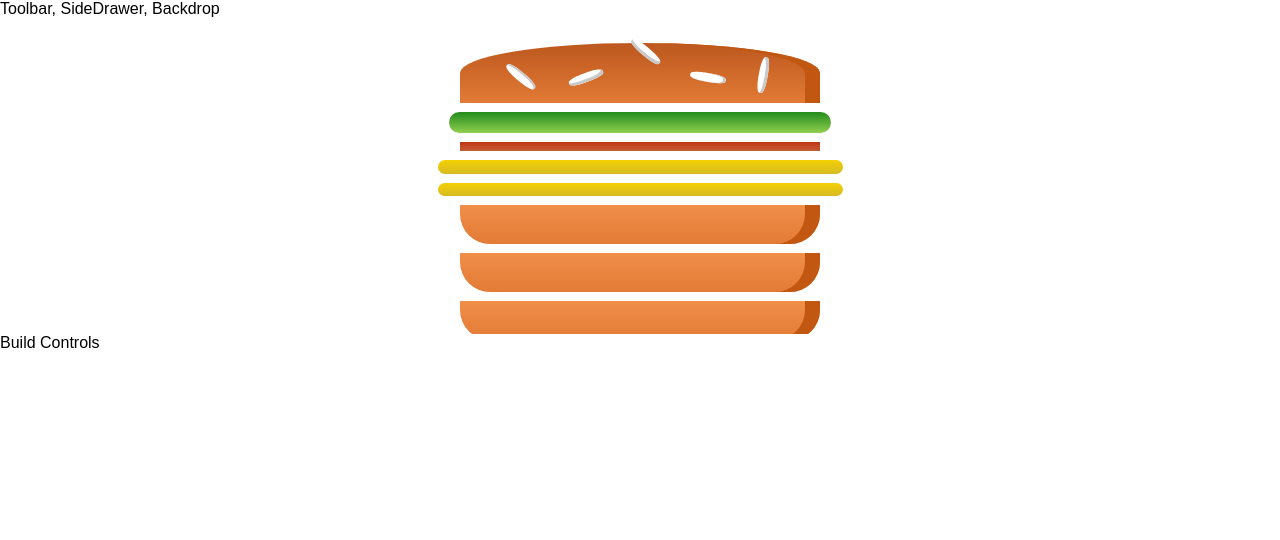
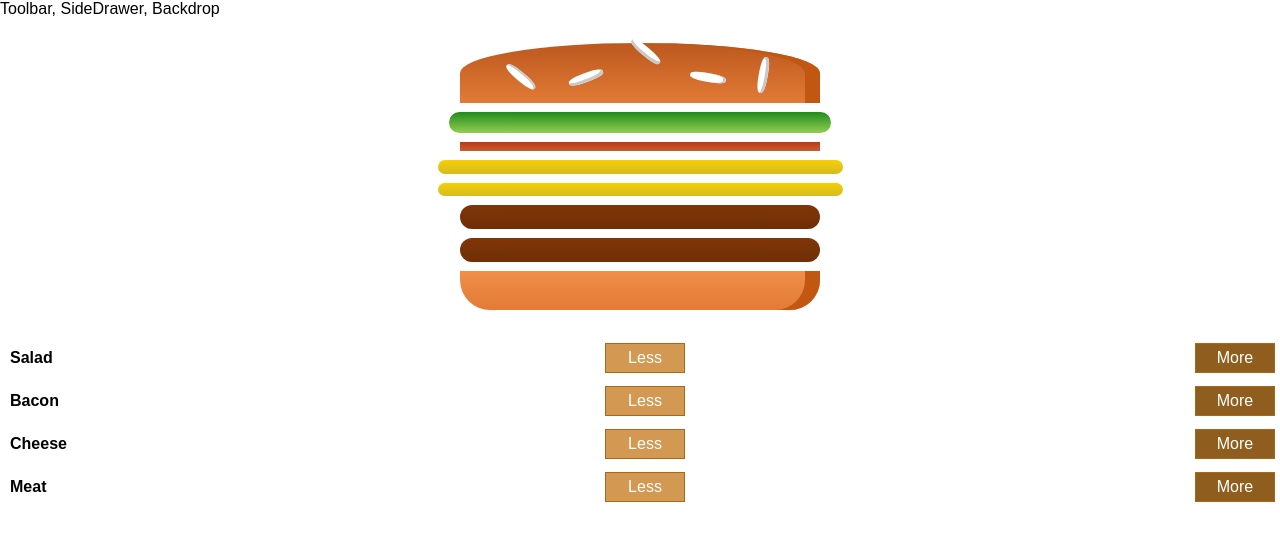
Before and after one commit to serhii-stotskyi/burger-app, a React app: page / in a window 1280 px wide. Shown: the top 540 px of the page. Built offline with nearby package versions, Linux system fonts and the light colour scheme.

Commit message:
Added button for adding ingredients

```diff
--- a/src/App.js
+++ b/src/App.js
@@ -1,6 +1,6 @@
 import React, {Component} from 'react';
 import Layout from './components/Layout/Layout';
-import BurgerBuilder from './containers/BurgerBuilder/BurgerBilder'
+import BurgerBuilder from './containers/BurgerBuilder/BurgerBuilder'
 
 class App extends Component {
     render() {
--- /dev/null
+++ b/src/components/Burger/BuildControls/BuildControl/BuildControl.css
@@ -0,0 +1,56 @@
+.BuildControl {
+    display: flex;
+    justify-content: space-between;
+    align-items: center;
+    margin:5px 0;
+}
+
+.BuildControl button {
+    display: block;
+    font: inherit;
+    padding: 5px;
+    margin: 0 5px;
+    width: 80px;
+    border: 1px solid #AA6817;
+    cursor: pointer;
+    outline: none;
+}
+
+.BuildControl button:disabled {
+    background-color: #AC9980;
+    border: 1px solid #7E7365;
+    color: #ccc;
+    cursor: default;
+}
+
+.BuildControl button:hover:disabled {
+    background-color: #AC9980;
+    color: #ccc;
+    cursor: not-allowed;
+}
+
+.Label {
+    padding: 10px;
+    font-weight: bold;
+    width: 80px;
+}
+
+.BuildControl .Less {
+    background-color: #D39952;
+    color: white;
+}
+
+.BuildControl .More {
+    background-color: #8F5E1E;
+    color: white;
+}
+
+.BuildControl .Less:hover, .BuildControl .Less:active {
+    background-color: #DAA972;
+    color: white;
+}
+
+.BuildControl .More:hover,.BuildControl .More:active {
+    background-color: #99703F;
+    color: white;
+}
--- /dev/null
+++ b/src/components/Burger/BuildControls/BuildControl/BuildControl.js
@@ -0,0 +1,13 @@
+import React from 'react';
+import classes from './BuildControl.css'
+
+const buildControl = (props) => (
+    <div className={classes.BuildControl}>
+        <div className={classes.Label}>{props.label}</div>
+        <button className={classes.Less}>Less</button>
+        <button onClick={props.added} className={classes.More}>More</button>
+    </div>
+
+);
+
+export default buildControl;
--- /dev/null
+++ b/src/components/Burger/BuildControls/BuildControls.css
@@ -0,0 +1,12 @@
+.BuildControls {
+    width: 100%;
+    background-color:  #CF8F2E;
+    display: flex;
+    flex-flow: column;
+    align-items: center;
+    -webkit-box-shadow: 0 2px 1px #ccc;
+    -moz-box-shadow: 0 2px 1px #ccc;
+    box-shadow: 0 2px 1px #ccc;
+    margin: auto;
+    padding: 10px 0;
+}
--- /dev/null
+++ b/src/components/Burger/BuildControls/BuildControls.js
@@ -0,0 +1,23 @@
+import React from 'react';
+import classes from './BuildControls.css';
+import BuildControl from './BuildControl/BuildControl';
+
+const controls = [
+    {label: 'Salad', type: 'salad'},
+    {label: 'Bacon', type: 'bacon'},
+    {label: 'Cheese', type: 'cheese'},
+    {label: 'Meat', type: 'meat'},
+];
+
+const buildControls = (props) => (
+
+    <div>
+        {controls.map(ctrl => (
+
+            <BuildControl key={ctrl.label} label={ctrl.label}
+            added = { () => { props.indgredientAdded(ctrl.type)}}/>
+        ))}
+    </div>
+);
+
+export default buildControls;
--- a/src/components/Burger/Burger.js
+++ b/src/components/Burger/Burger.js
@@ -3,12 +3,19 @@ import classes from './Burger.css';
 import BurgerIngredient from './BurgerIngredient/BurgerIngredient'
 
 const burger = (props) => {
-    const transformedIngredients = Object.keys(props.ingredients)
+    let transformedIngredients = Object.keys(props.ingredients)
         .map(igKey => {
             return [...Array(props.ingredients[igKey])].map((_, i) => {
-               return <BurgerIngredient key={igKey + i} type={igKey}/>
+                return <BurgerIngredient key={igKey + i} type={igKey}/>
             });
-        });
+        })
+        .reduce((arr, el) => {
+            return arr.concat(el);
+        }, []);
+
+    if (transformedIngredients.length === 0) {
+        transformedIngredients = <p>Please add ingridients</p>
+    }
 
     return (
         <div className={classes.Burger}>
--- a/src/components/Burger/BurgerIngredient/BurgerIngredient.js
+++ b/src/components/Burger/BurgerIngredient/BurgerIngredient.js
@@ -19,7 +19,7 @@ class BurgerIngredient extends Component {
                 );
                 break;
             case ('meat'):
-                ingredient = <div className={classes.BreadBottom}></div>
+                ingredient = <div className={classes.Meat}></div>
                 break;
             case ('cheese'):
                 ingredient = <div className={classes.Cheese}></div>
--- a/src/containers/BurgerBuilder/BurgerBilder.js
+++ /dev/null
@@ -1,26 +0,0 @@
-import React, { Component } from 'react';
-
-import Auxed from '../../hoc/Auxed';
-import Burger from '../../components/Burger/Burger';
-
-class BurgerBuilder extends Component {
-
-    state = {
-        ingredients: {
-            salad: 1,
-            bacon: 1,
-            cheese:2,
-            meat: 2
-        }
-    }
-    render() {
-        return (
-            <Auxed>
-                <Burger ingredients={this.state.ingredients} />
-                <div>Build Controls</div>
-            </Auxed>
-        )
-    }
-}
-
-export default BurgerBuilder;
--- /dev/null
+++ b/src/containers/BurgerBuilder/BurgerBuilder.js
@@ -0,0 +1,55 @@
+import React, {Component} from 'react';
+
+import Auxed from '../../hoc/Auxed';
+import Burger from '../../components/Burger/Burger';
+import BuildControls from '../../components/Burger/BuildControls/BuildControls';
+
+const INREDIENT_PRICES = {
+    salad: 0.5,
+    cheese: 4,
+    meat: 1.3,
+    bacon: 0.6
+}
+
+class BurgerBuilder extends Component {
+
+    state = {
+        ingredients: {
+            salad: 1,
+            bacon: 1,
+            cheese: 2,
+            meat: 2
+        },
+        totalPrice: 4
+    };
+
+    addInredientHandler = (type) => {
+        debugger;
+        const oldCount = this.state.ingredients[type];
+        const updatedCount = oldCount + 1;
+        const updatedIngredients = {
+            ...this.state.ingredients
+        };
+        updatedIngredients[type] = updatedCount;
+        const priceAddition = INREDIENT_PRICES[type];
+        const oldPrice = this.state.totalPrice;
+        const newPrice = oldPrice + priceAddition;
+        this.setState({totalPrice: newPrice, ingredients: updatedIngredients});
+    };
+
+    removeIngredienthandler = (type) => {
+
+    };
+
+    render() {
+        return (
+            <Auxed>
+                <Burger ingredients={this.state.ingredients}/>
+                <BuildControls
+                 indgredientAdded={this.addInredientHandler} />
+            </Auxed>
+        )
+    }
+}
+
+export default BurgerBuilder;
```
